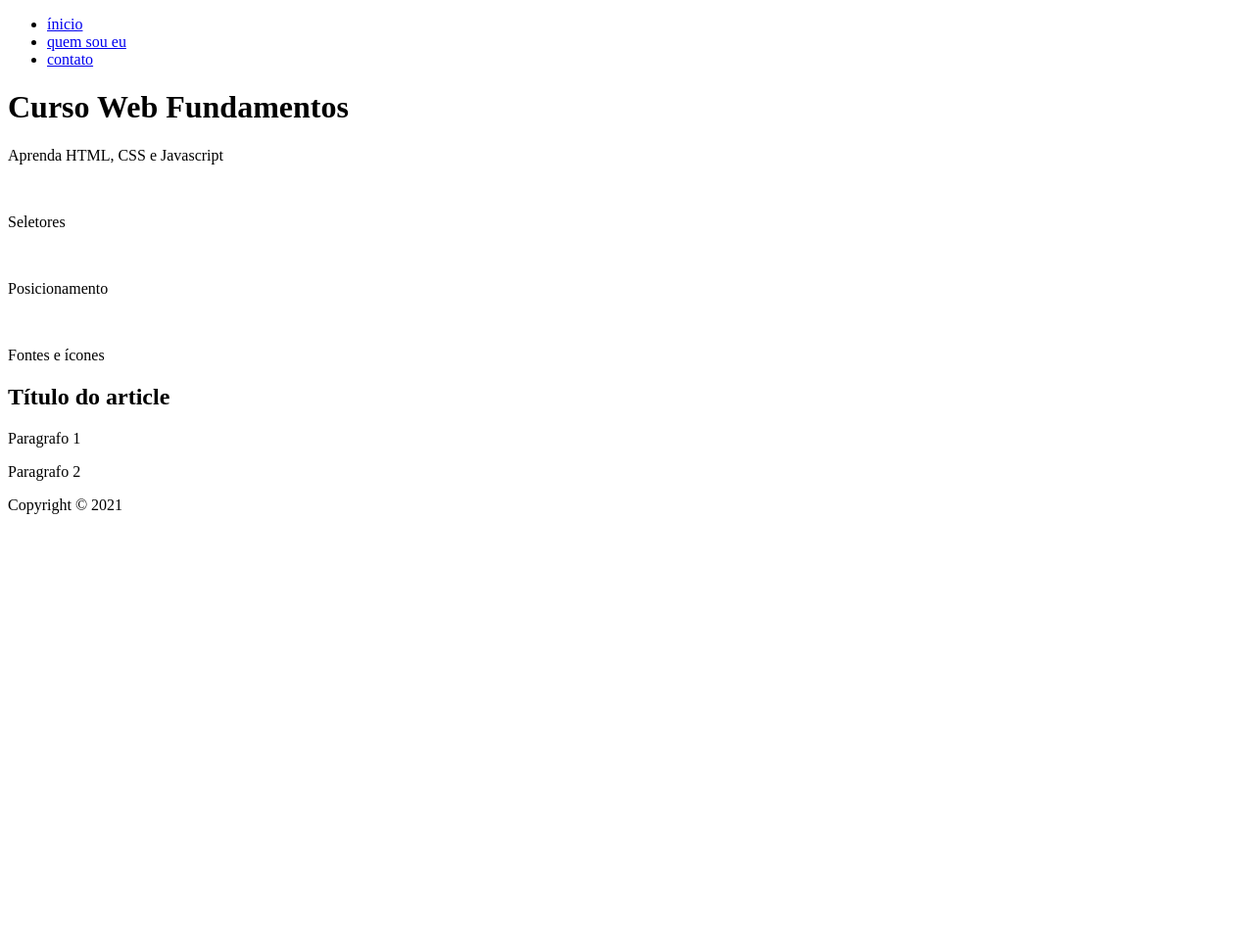
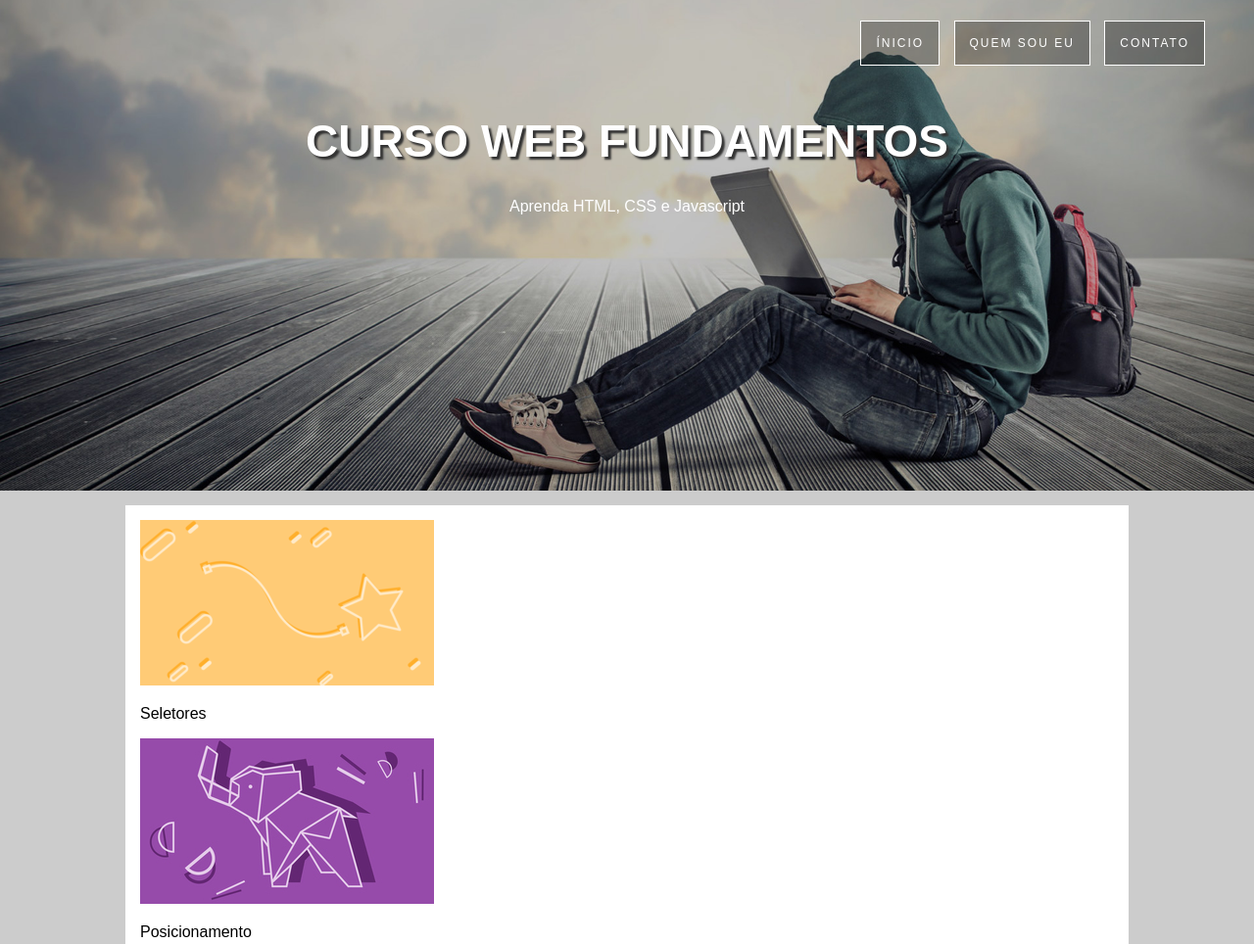
Before and after one commit to JhonatanBS/CursoWeb-HTML5-CSS3-JS, a plain HTML site: page ProjetoCSS/index.html in a window 1280 px wide. Shown: the top 964 px of the page at 98% size. Before the commit the page ends 800 px from the top, so only its background shows below. Drawn offline with Linux system fonts and the light colour scheme.

Commit message:
Adicionada a pasta de imagens para o projeto e criado um arquivo css para formatar o html, foi aplicado o conceitos básicos e a tranformação de uma lista em linha ou block, transparencia, posição e outros .

```diff
--- /dev/null
+++ b/ProjetoCSS/css/estilo.css
@@ -0,0 +1,80 @@
+body{
+    font-family: arial, sans-serif;
+    background-color: #ccc;
+    margin: 0px;
+}
+
+.hero{
+    background-image: URL(../imagens/bg-3.jpg);
+    height: 500px;
+    background-position: right center;
+    background-size: cover;
+    border-top: 1px solid transparent;
+}
+
+.hero-content{
+    text-align: center;
+    color: white;
+    margin-top: 50px;
+}
+
+.hero-content h1{
+    text-transform: uppercase;
+    font-size: 46px;
+    text-shadow: 3px 3px 2px #333;
+}
+.hero nav ul{
+   text-align: right;
+   margin: 20px 50px;
+}
+
+.hero nav li{
+    display: inline-block;
+    list-style: none;
+    margin-left: 10px ;
+    border: 1px solid white;
+}
+
+.hero nav a{
+    background: rgba(0, 0, 0, 0.3);
+    display: block;
+    padding: 15px;
+    color: white;
+    text-decoration: none;
+    text-transform: uppercase;
+    font-size: 12px;
+    letter-spacing: 2px;
+}
+
+.hero nav a:hover{
+   background: rgba(0, 0, 0, 0.5);
+}
+
+main{
+    width: 80%;
+    margin: auto;
+}
+
+.content-section{
+    background-color: white;
+    padding: 15px;
+    margin-top: 15px;
+
+}
+
+.content-titulo{
+    background-color:rgba(192, 192, 192, 0.897) ;
+    padding: 10px 20px;
+    border-bottom: groove 5px;
+    margin: 0;
+}
+
+.rodape{
+    height: 120px;
+    color: white;
+    font-size: 14px;
+    text-align: center;
+    text-shadow: 2px 2px 2px black;
+    background-color: #6b6c68;
+    line-height: 120px;
+}
--- a/ProjetoCSS/index.html
+++ b/ProjetoCSS/index.html
@@ -6,11 +6,12 @@
          <meta name="author" content="Daniel">
          <meta name="description" content="descrição bacanuda">
          <meta name="keywords" content="html5, tecnologia">
+         <link rel="stylesheet" href="css/estilo.css">
     </head>
     <body>
 
      <div id="principal">
-             <header>
+             <header class="hero">
                  <nav>
                      <ul>
                          <li><a href="index.html">ínicio</a></li>
@@ -18,39 +19,39 @@
                          <li><a href="#">contato</a></li>
                      </ul>
                  </nav>
-                 <div>
+                 <div class="hero-content">
                     <h1>Curso Web Fundamentos</h1>
                     <p>Aprenda HTML, CSS e Javascript</p>
                 </div>
              </header>
          <main>
-             <section>
+             <section class="content-section">
                  <div class="card">
-                    <img src="" alt="">
+                    <img src="imagens/card_01.png" alt="">
                     <p>Seletores</p>
                  </div>
 
                  <div class="card">
-                    <img src="" alt="">
+                    <img src="imagens/card_02.jpg" alt="">
                     <p>Posicionamento</p>
                  </div>
 
                  <div class="card">
-                    <img src="" alt="">
+                    <img src="imagens/card_03.jpg" alt="">
                     <p>Fontes e ícones</p>
                  </div>
              </section>
 
-             <section>
+             <section class="content-section">
                  <article>
-                     <header><h2>Título do article</h2></header>
+                     <header><h2 class="content-titulo">Título do article</h2></header>
                      <p>Paragrafo 1</p>
                      <p>Paragrafo 2</p>
                  </article>
              </section>
          </main>
 
-         <footer>Copyright &copy; 2021</footer>
-
+         <footer class="rodape">Copyright &copy; 2021</footer>
+     </div>
     </body>
 </html>
```
Also changed, not shown: ProjetoCSS/imagens/bg-1.jpg (added), ProjetoCSS/imagens/bg-2.jpg (added), ProjetoCSS/imagens/bg-3.jpg (added), ProjetoCSS/imagens/bg-4.jpg (added), ProjetoCSS/imagens/card_01.png (added), ProjetoCSS/imagens/card_02.jpg (added), ProjetoCSS/imagens/card_03.jpg (added), ProjetoCSS/imagens/card_04.jpg (added), ProjetoCSS/imagens/card_05.jpg (added).
